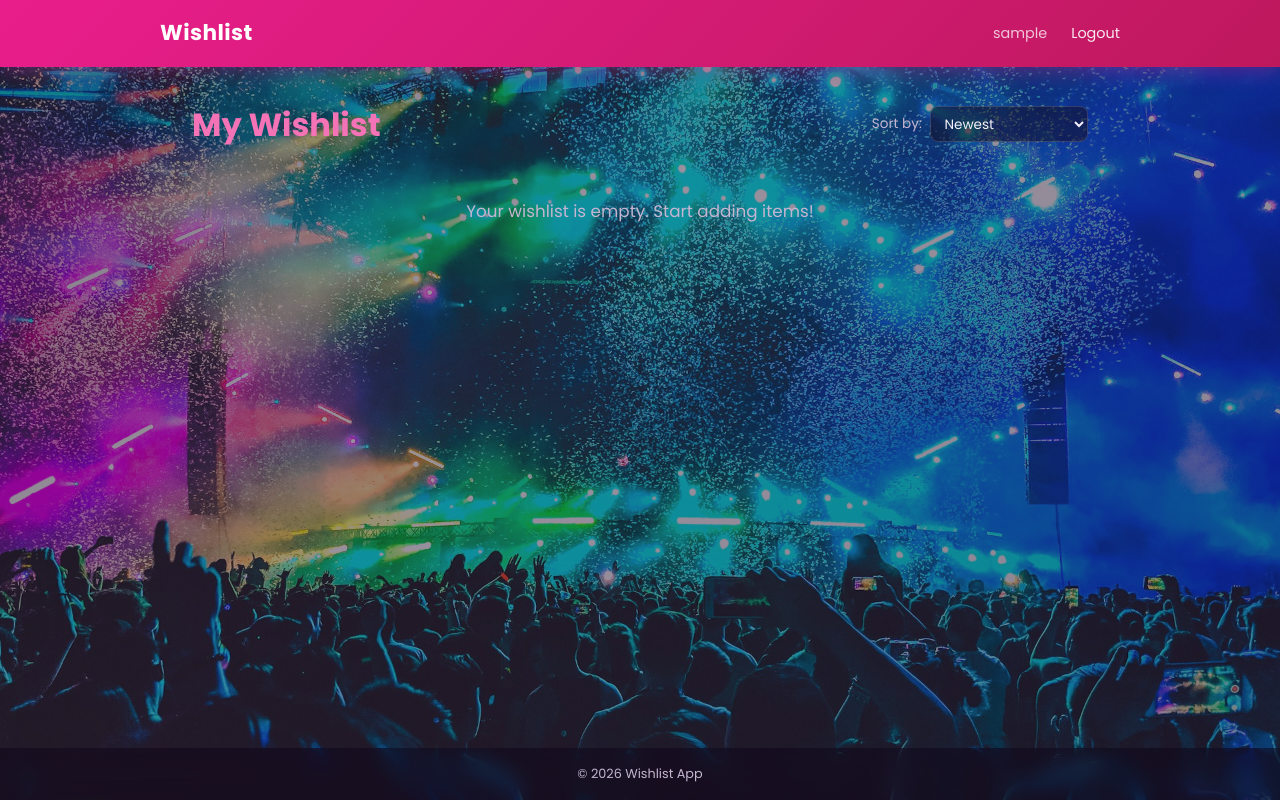
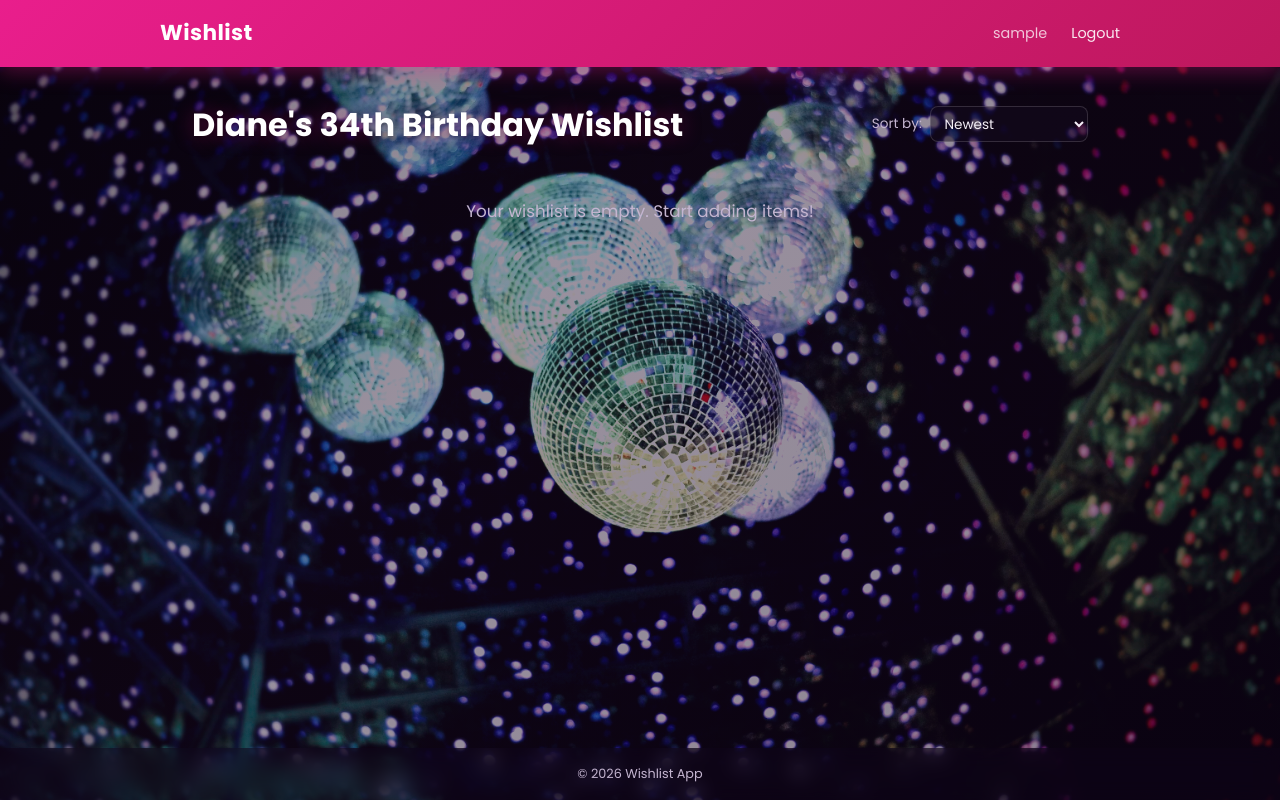
Before and after one commit to dianestephani/wishlist, a Django app: page / in a window 1280 px wide. Run offline with Django 5.2, Linux system fonts and the light colour scheme; the visitor is signed in with stand-in values (Sample User, id 1); data that the repository does not hold is empty.

Commit message:
background update, styling update

```diff
--- a/static/css/style.css
+++ b/static/css/style.css
@@ -38,7 +38,7 @@ body {
 .bg-image {
     position: fixed;
     inset: 0;
-    background: url('../images/background.jpg') center/cover no-repeat;
+    background: url('../images/disco-ball.jpeg') center/cover no-repeat;
     filter: brightness(1.15);
     z-index: -2;
 }
@@ -240,7 +240,8 @@ footer {
 }
 
 .wishlist-header h1 {
-    color: var(--pink-light);
+    color: #fff;
+    text-shadow: 0 0 20px var(--pink-glow), 0 2px 4px rgba(0, 0, 0, 0.3);
 }
 
 .sort-form {
--- a/templates/wishlist/index.html
+++ b/templates/wishlist/index.html
@@ -1,10 +1,10 @@
 {% extends "base.html" %}
 
-{% block title %}My Wishlist{% endblock %}
+{% block title %}Diane's 34th Birthday Wishlist{% endblock %}
 
 {% block content %}
 <div class="wishlist-header">
-    <h1>My Wishlist</h1>
+    <h1>Diane's 34th Birthday Wishlist</h1>
 
     <form method="get" class="sort-form">
         <label for="sort">Sort by:</label>
```
Also changed, not shown: static/images/disco-ball.jpeg (added).
